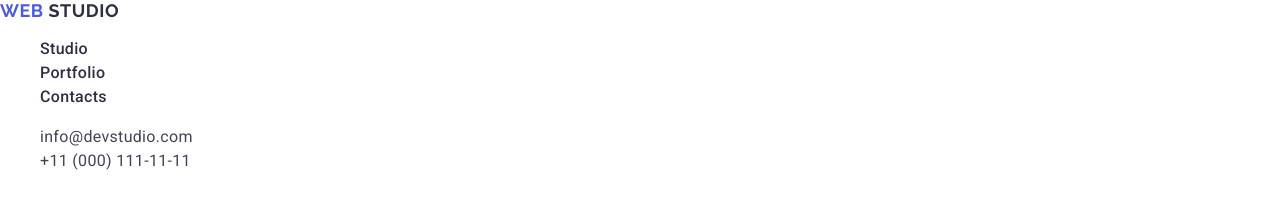
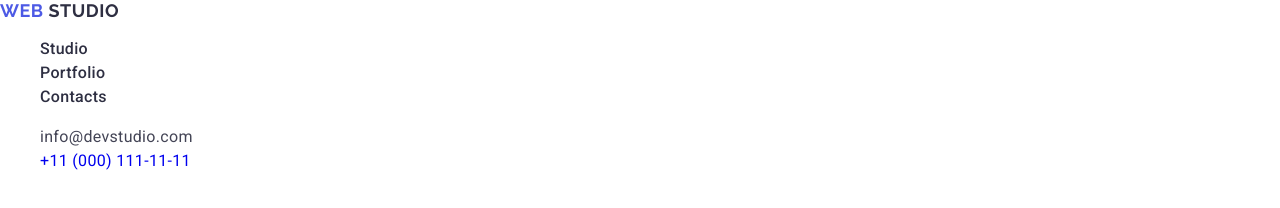
Before and after one commit to DarioS5/goit-markup-hw-02, a plain HTML site: page index.html in a window 1280 px wide. Shown: the top 208 px of the page. Drawn offline with nearby package versions, Linux system fonts and the light colour scheme; files that its build step writes are made by us from their sources.

Commit message:
edit address

```diff
--- a/css/styles.css
+++ b/css/styles.css
@@ -67,9 +67,9 @@ ul{
 .nav-address:focus{
     color:var(--color-pressed);
 }
-.nav-tel{
+/*.nav-tel{
     color:var(--color-text);
-}
+}*/
 
 .section-hero{
     background-color:var(--color-navy);
@@ -89,7 +89,6 @@ ul{
     background-color:var(--color-primarybr);
     border: 0;
     cursor: pointer;
-    /*padding: 16px 32px;*/
     font-weight: 500;
     line-height: 1.5;/*24/16*/
     letter-spacing: 0.64px;
@@ -115,8 +114,6 @@ ul{
 }
 .section-team{
     background-color:var(--color-back);
-    /*width: 1440px;
-    height: 732px;*/
 }
 .team{
     color:var(--color-navy);
--- a/index.html
+++ b/index.html
@@ -40,7 +40,7 @@
     <a class="nav-adress" href="mailto:info@devstudio.com">info@devstudio.com</a>
     </li>
     <li>
-    <a class="nav-tel" href="tel:+110001111111">+11 (000) 111-11-11</a>
+    <a class="nav-address" href="tel:+110001111111">+11 (000) 111-11-11</a>
     </li>
     </ul>
 </address>
```
